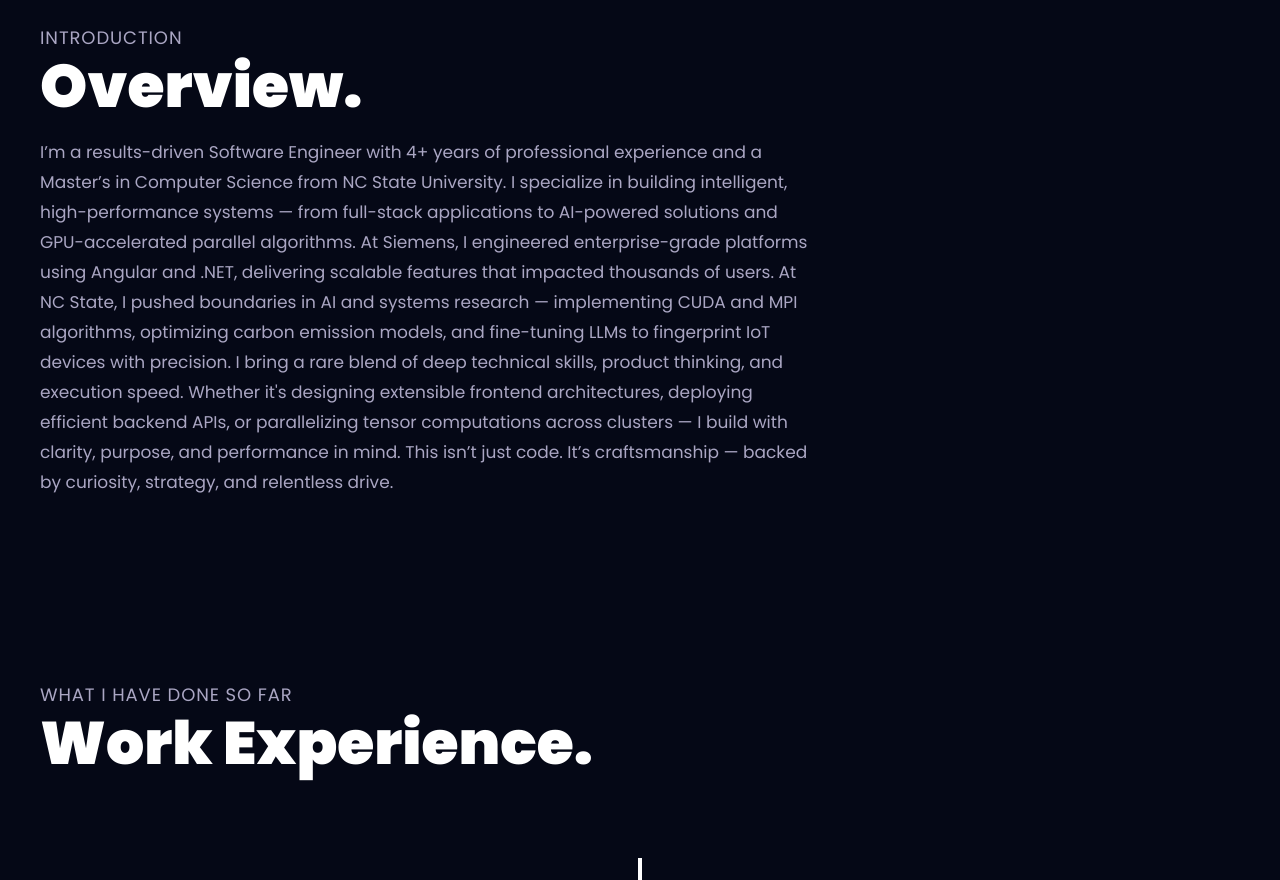
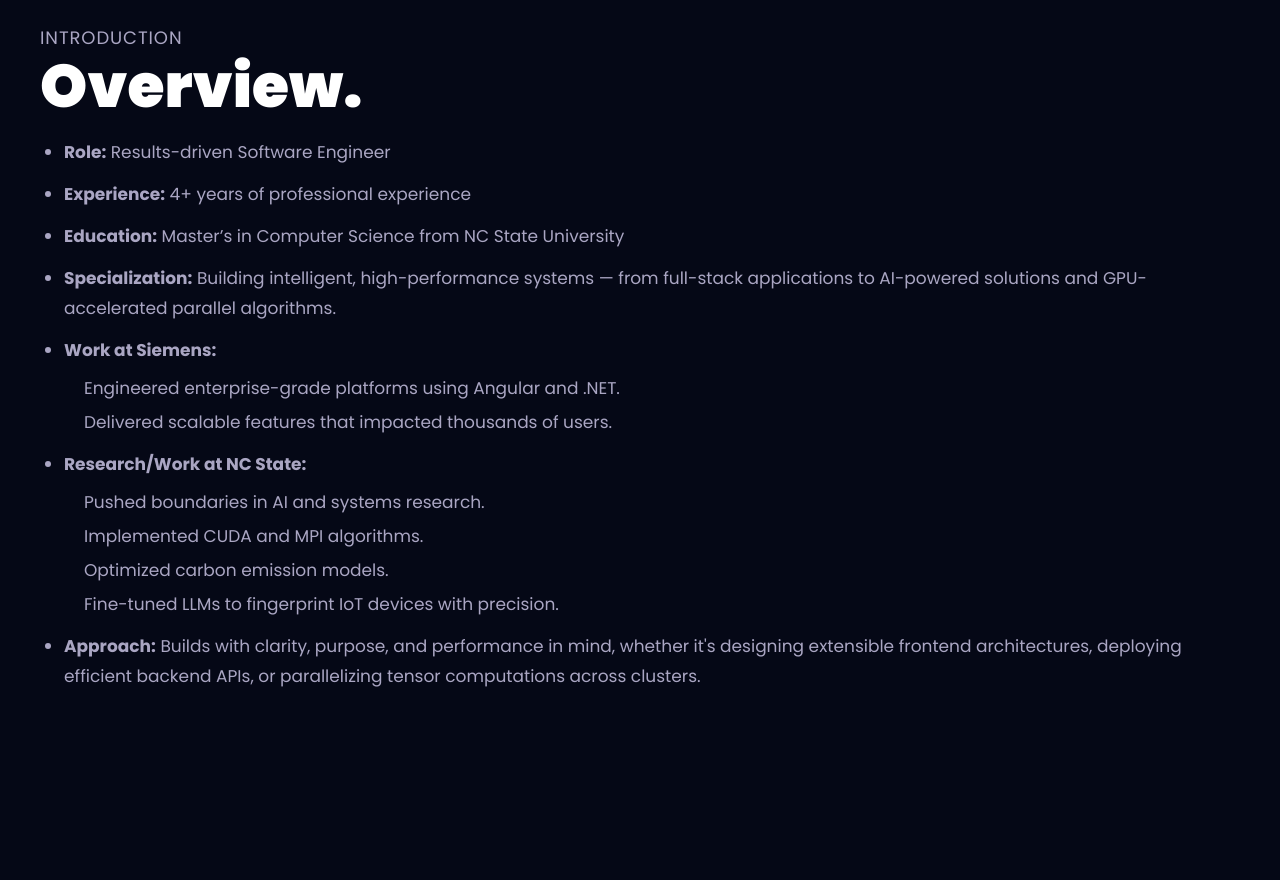
Before and after one commit to Diksha-Maurya/diksha, a React (Vite) app: page / in a window 1280 px wide. Shown: the part 840-1720 px from the top of the page. Built offline with nearby package versions, Linux system fonts and the light colour scheme.

Commit message:
modified overview section

```diff
--- a/src/components/About.jsx
+++ b/src/components/About.jsx
@@ -1,7 +1,32 @@
 import { motion } from 'framer-motion';
 import { styles } from '../styles';
-import { fadeIn, textVariant } from '../utils/motion';
+// textVariant is used, fadeIn was for the paragraph, we'll define new list variants
+import { textVariant } from '../utils/motion';
 import { SectionWrapper } from '../hoc';
+
+// Define animation variants for the list container and items
+// You can move these to '../utils/motion.js' if you prefer
+const listContainerVariants = {
+  hidden: { opacity: 0 },
+  visible: {
+    opacity: 1,
+    transition: {
+      staggerChildren: 0.15, // Adjust delay between each list item animation
+      delayChildren: 0.2,    // Optional delay before the first child starts
+    },
+  },
+};
+
+const listItemVariants = {
+  hidden: { opacity: 0, y: 20 }, // Start slightly below and faded out
+  visible: {
+    opacity: 1,
+    y: 0, // Animate to original y-position
+    transition: {
+      duration: 0.4, // Duration of each item's animation
+    },
+  },
+};
 
 const About = () => {
   return (
@@ -11,18 +36,69 @@ const About = () => {
         <h2 className={styles.sectionHeadText}>Overview.</h2>
       </motion.div>
 
-      <motion.p
-        variants={fadeIn("", "", 0.1, 1)}
-        className="mt-4 text-secondary text-[17px] max-w-3xl leading-[30px]"
+      {/* Replace the motion.p with the animated bullet list */}
+      <motion.ul
+        variants={listContainerVariants}
+        initial="hidden"
+        whileInView="visible" // Use whileInView to trigger animation when it enters viewport
+        viewport={{ once: true, amount: 0.1 }} // Configure when whileInView triggers
+        className="mt-4 text-secondary text-[17px] leading-[30px] list-disc pl-6 space-y-3 w-full"
+        // `pl-6` provides space for list-disc, `space-y-3` for spacing between main items
       >
-I’m a results-driven Software Engineer with 4+ years of professional experience and a Master’s in Computer Science from NC State University. I specialize in building intelligent, high-performance systems — from full-stack applications to AI-powered solutions and GPU-accelerated parallel algorithms.
+        <motion.li variants={listItemVariants}>
+          <strong>Role:</strong> Results-driven Software Engineer
+        </motion.li>
+        <motion.li variants={listItemVariants}>
+          <strong>Experience:</strong> 4+ years of professional experience
+        </motion.li>
+        <motion.li variants={listItemVariants}>
+          <strong>Education:</strong> Master’s in Computer Science from NC State University
+        </motion.li>
+        <motion.li variants={listItemVariants}>
+          <strong>Specialization:</strong> Building intelligent, high-performance systems — from full-stack applications to AI-powered solutions and GPU-accelerated parallel algorithms.
+        </motion.li>
+        <motion.li variants={listItemVariants}>
+          <strong>Work at Siemens:</strong>
+          {/* Nested list for Siemens details */}
+          <motion.ul
+            className="list-circle pl-5 mt-2 space-y-1" // Different bullet, adjusted padding/margin
+            // These nested lists will inherit animation timing from the parent if not given own variants
+            // or can have their own `initial` and `animate` if you want separate control.
+            // For simplicity, they will be part of the parent's stagger.
+          >
+            <motion.li variants={listItemVariants}>
+              Engineered enterprise-grade platforms using Angular and .NET.
+            </motion.li>
+            <motion.li variants={listItemVariants}>
+              Delivered scalable features that impacted thousands of users.
+            </motion.li>
+          </motion.ul>
+        </motion.li>
+        <motion.li variants={listItemVariants}>
+          <strong>Research/Work at NC State:</strong>
+          {/* Nested list for NC State details */}
+          <motion.ul
+            className="list-circle pl-5 mt-2 space-y-1"
+          >
+            <motion.li variants={listItemVariants}>
+              Pushed boundaries in AI and systems research.
+            </motion.li>
+            <motion.li variants={listItemVariants}>
+              Implemented CUDA and MPI algorithms.
+            </motion.li>
+            <motion.li variants={listItemVariants}>
+              Optimized carbon emission models.
+            </motion.li>
+            <motion.li variants={listItemVariants}>
+              Fine-tuned LLMs to fingerprint IoT devices with precision.
+            </motion.li>
+          </motion.ul>
+        </motion.li>
+        <motion.li variants={listItemVariants}>
+          <strong>Approach:</strong> Builds with clarity, purpose, and performance in mind, whether it's designing extensible frontend architectures, deploying efficient backend APIs, or parallelizing tensor computations across clusters.
+        </motion.li>
+      </motion.ul>
 
-At Siemens, I engineered enterprise-grade platforms using Angular and .NET, delivering scalable features that impacted thousands of users. At NC State, I pushed boundaries in AI and systems research — implementing CUDA and MPI algorithms, optimizing carbon emission models, and fine-tuning LLMs to fingerprint IoT devices with precision.
-
-I bring a rare blend of deep technical skills, product thinking, and execution speed. Whether it's designing extensible frontend architectures, deploying efficient backend APIs, or parallelizing tensor computations across clusters — I build with clarity, purpose, and performance in mind.
-
-This isn’t just code. It’s craftsmanship — backed by curiosity, strategy, and relentless drive.
-     </motion.p>
       <div className='mt-20 flex flex-wrap gap-10'>
         {/* Add service cards here if needed */}
       </div>
```
